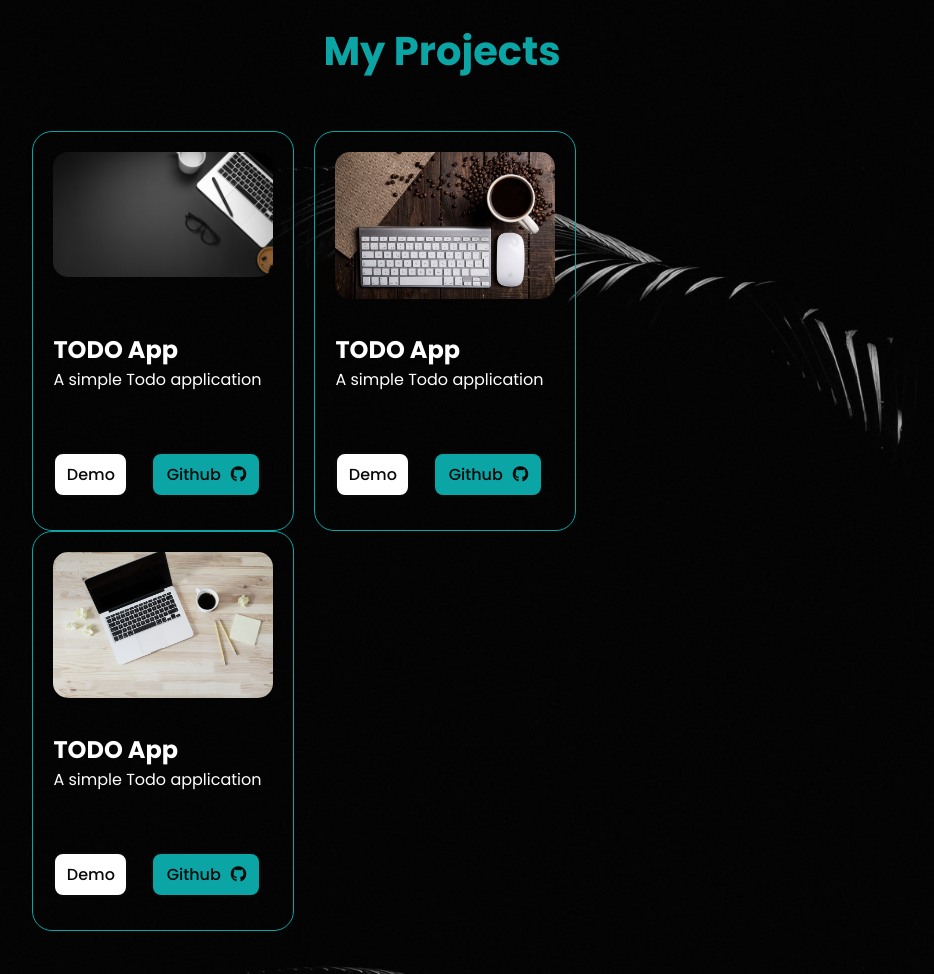
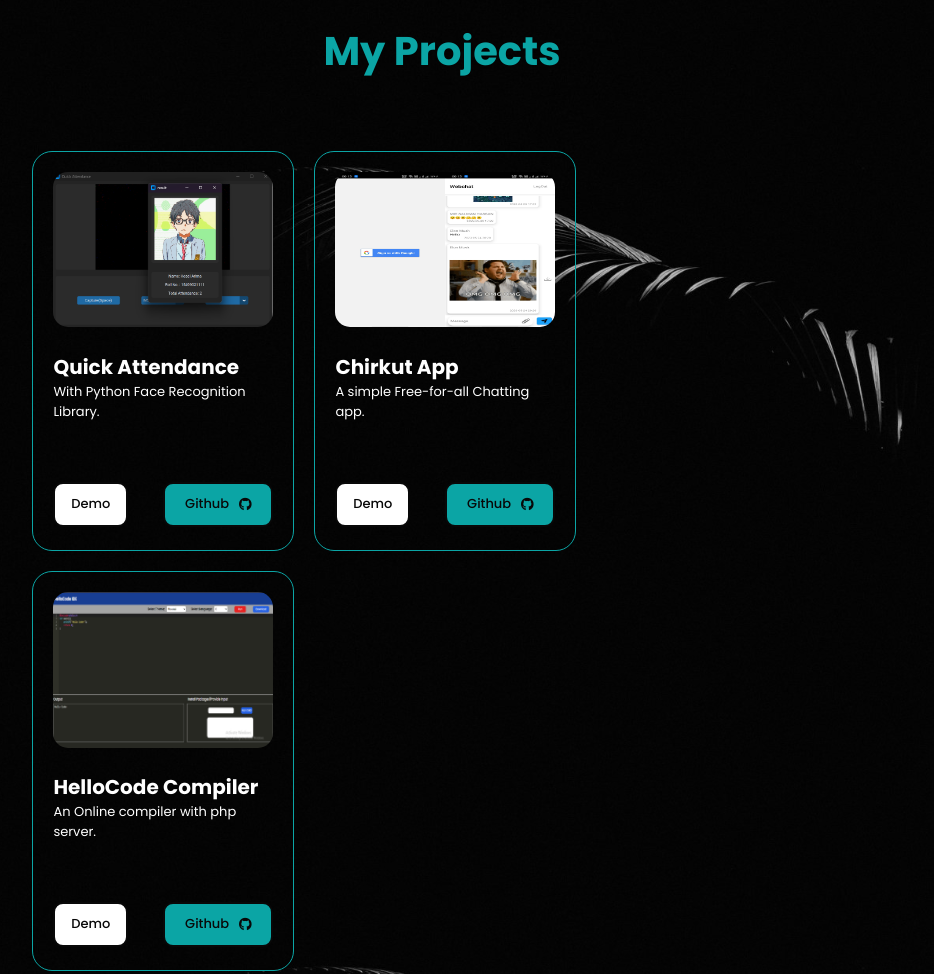
Before and after one commit to ManabSeal/portfolio, a plain HTML site: page index.html in a window 1280 px wide. Shown: the part 3300-4274 px from the top of the page, without its empty margins (198-1132 px from the left). Drawn offline with nearby package versions, Linux system fonts and the light colour scheme.

Commit message:
Added Screenshots and github links

```diff
--- a/index.html
+++ b/index.html
@@ -426,37 +426,37 @@
             <div class="project-content">
 
                 <div class="project-item">
-                    <img src="./src/project1.jpg" alt="project1">
+                    <img src="./src/ss4.png" alt="project1">
                     <div class="project-info">
-                        <h2>TODO App</h2>
-                        <span>A simple Todo application</span>
+                        <h2>Quick Attendance</h2>
+                        <span>With Python Face Recognition Library.</span>
                         <div class="project-button">
                         <div class="demo"><span>Demo</span></div>
-                        <div class="git"><span>Github</span><i class="fa-brands fa-github"></i></div>
+                        <div class="git" onclick="clickLink('https://github.com/ManabSeal/Quick-Attendance-App')"><span>Github</span><i class="fa-brands fa-github"></i></div>
                     </div>
                 </div>
                 </div>
 
                 <div class="project-item">
-                    <img src="./src/project2.jpg" alt="project1">
+                    <img src="./src/ss9.jpg" alt="project1">
                     <div class="project-info">
-                        <h2>TODO App</h2>
-                        <span>A simple Todo application</span>
+                        <h2>Chirkut App</h2>
+                        <span>A simple Free-for-all Chatting app.</span>
                         <div class="project-button">
                             <div class="demo"><span>Demo</span></div>
-                            <div class="git"><span>Github</span><i class="fa-brands fa-github"></i></div>
+                            <div class="git" onclick="clickLink('https://github.com/ManabSeal/chirkut')"><span>Github</span><i class="fa-brands fa-github"></i></div>
                         </div>
                     </div>
                 </div>
 
                 <div class="project-item">
-                    <img src="./src/project3.jpg" alt="project1">
+                    <img src="./src/ss7.jpg" alt="project1">
                     <div class="project-info">
-                        <h2>TODO App</h2>
-                        <span>A simple Todo application</span>
+                        <h2>HelloCode Compiler</h2>
+                        <span>An Online compiler with php server.</span>
                         <div class="project-button">
                             <div class="demo"><span>Demo</span></div>
-                            <div class="git"><span>Github</span><i class="fa-brands fa-github"></i></div>
+                            <div class="git" onclick="clickLink('https://github.com/ManabSeal/HelloCode-Online-Compiler')"><span>Github</span><i class="fa-brands fa-github"></i></div>
                         </div>
                     </div>
                 </div>
--- a/main.js
+++ b/main.js
@@ -28,3 +28,6 @@ function closeMenu(){
     var sidemenu = document.getElementById("sidemenu");
     sidemenu.style.right = "-200px";
 }
+function clickLink(s){
+    window.open(s, '_blank');
+}
--- a/style.css
+++ b/style.css
@@ -559,6 +559,7 @@ nav i:hover{
     padding: 20px;
     border-radius: 20px;
     height: 400px;
+    margin-top: 20px;
     transition: all 0.5s;
 }
 .project-item:last-of-type{
@@ -578,6 +579,13 @@ nav i:hover{
     position: absolute;
     left: 20px;
     top: 200px;
+    margin-right: 20px;
+}
+.project-info h2{
+    font-size: 20px;
+}
+.project-info{
+    font-size: 13px;
 }
 .project-button{
     display: flex;
@@ -737,6 +745,12 @@ form input, form textarea{
     }
     .project-item img{
         width: 160px;
+    }
+    .project-item h2{
+        font-size: 15px;
+    }
+    .project-item span{
+        font-size: 11px;
     }
     .project-info{
         top: 140px;
```
Also changed, not shown: src/ss4.png (added), src/ss7.jpg (added), src/ss9.jpg (added).
